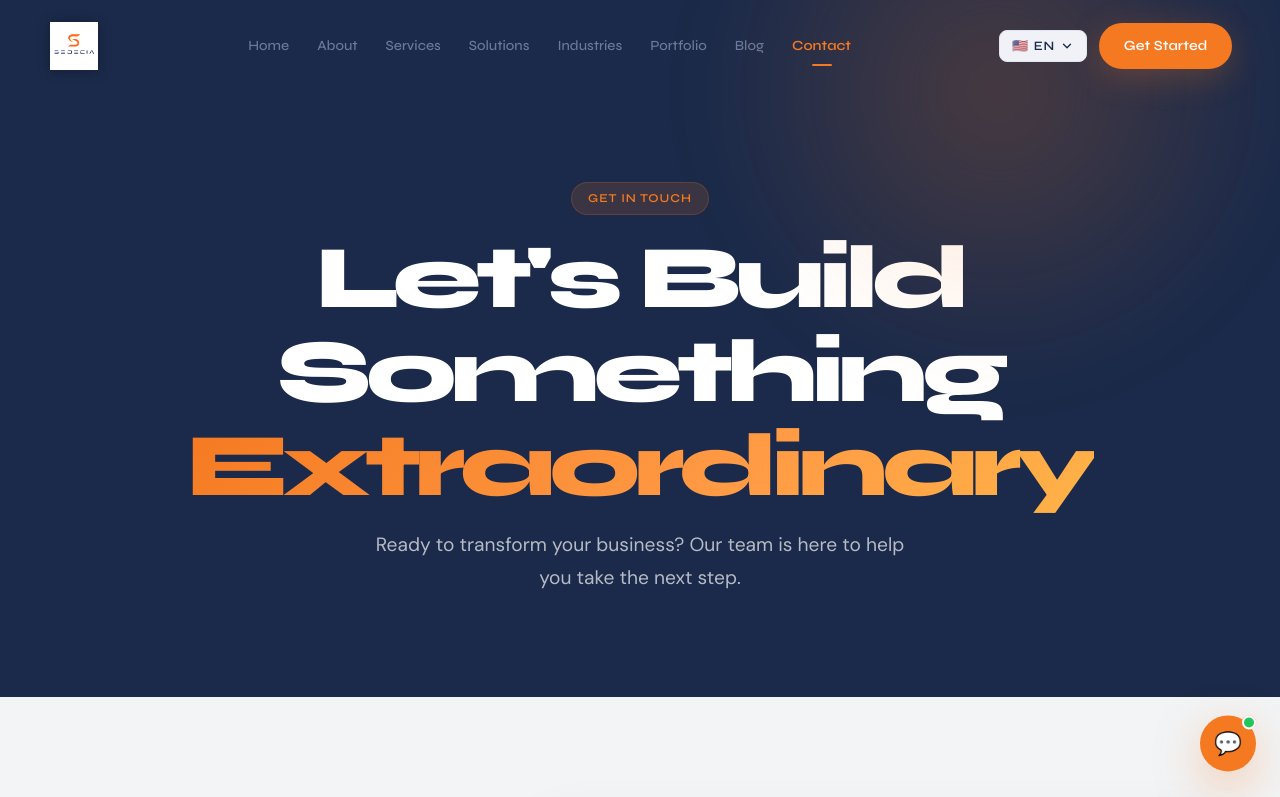
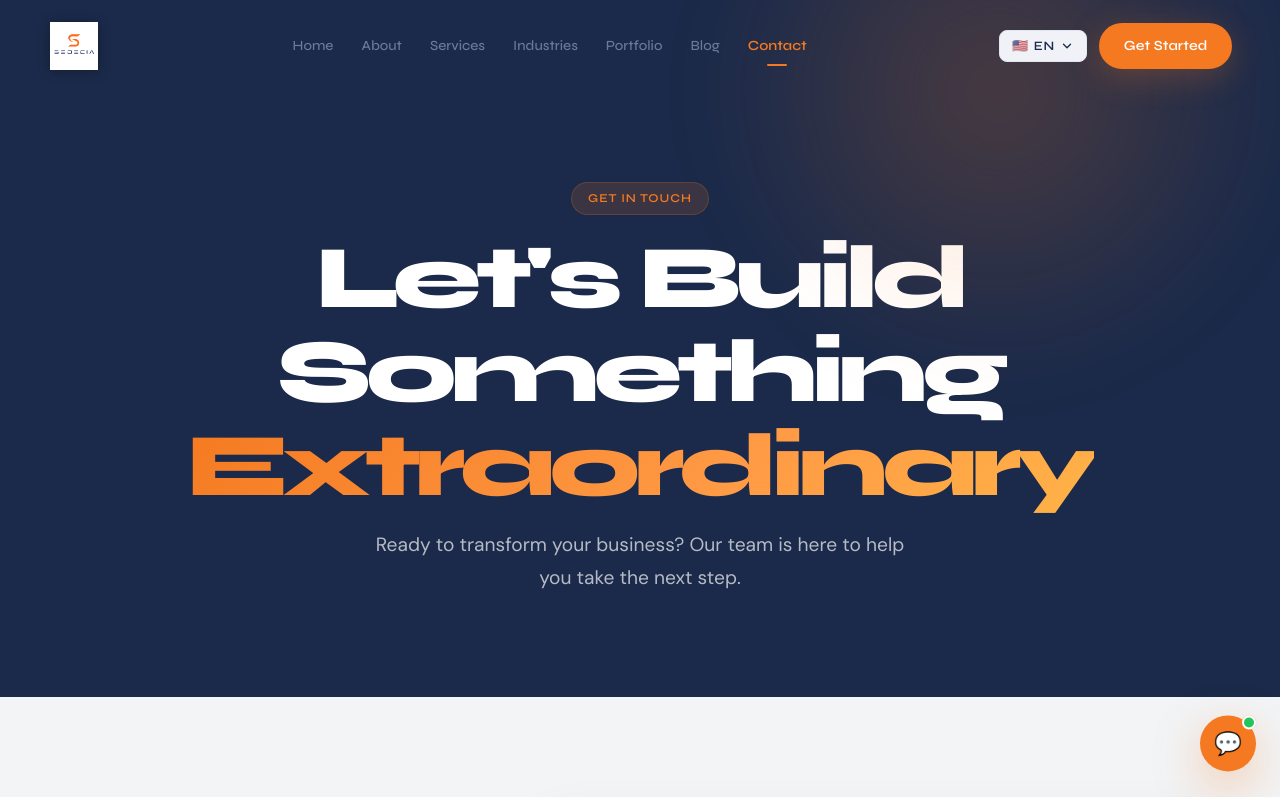
Before and after one commit to yerondereje432/sedecia, a React (Vite) app: page /contact in a window 1280 px wide. Shown: the top 797 px of the page. Built offline with nearby package versions, Linux system fonts and the light colour scheme.

Commit message:
Fix formatting of NAV_LINKS in Navbar component

```diff
--- a/src/components/layout/Navbar.jsx
+++ b/src/components/layout/Navbar.jsx
@@ -8,8 +8,7 @@ import './Navbar.css';
 const NAV_LINKS = [
   { key: 'home',       path: '/' },
   { key: 'about',      path: '/about' },
-  { key: 'services',   path: '/services' },
-  { key: 'solutions',  path: '/solutions' },
+  { key: 'services',   path: '/services' } ,
   { key: 'industries', path: '/industries' },
   { key: 'portfolio',  path: '/portfolio' },
   { key: 'blog',       path: '/blog' },
```
